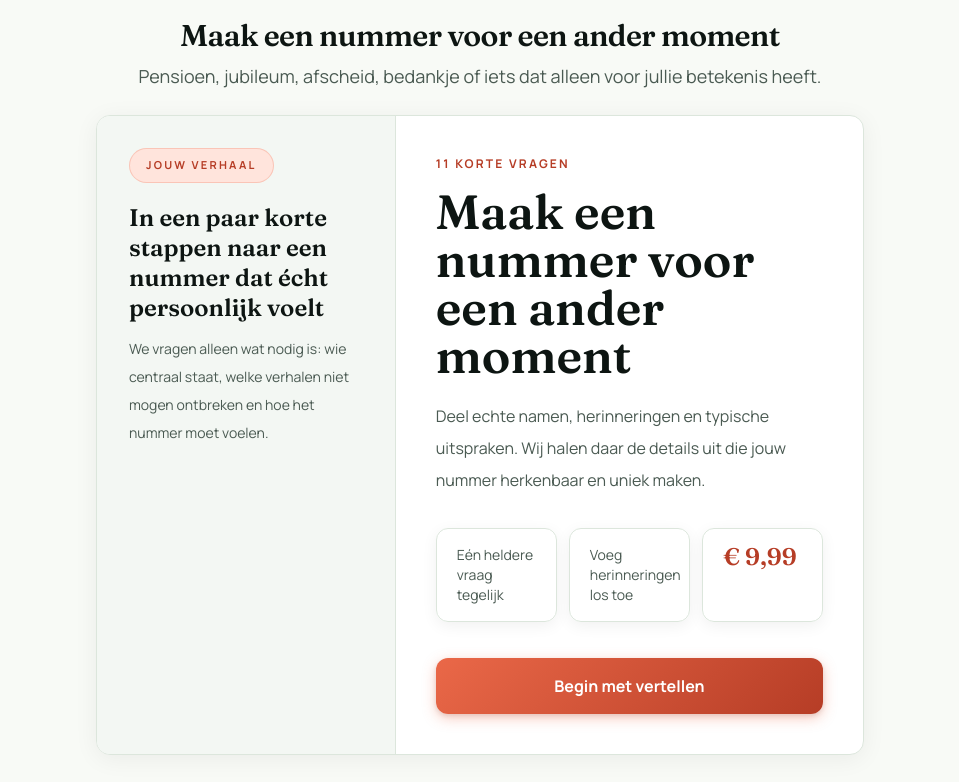
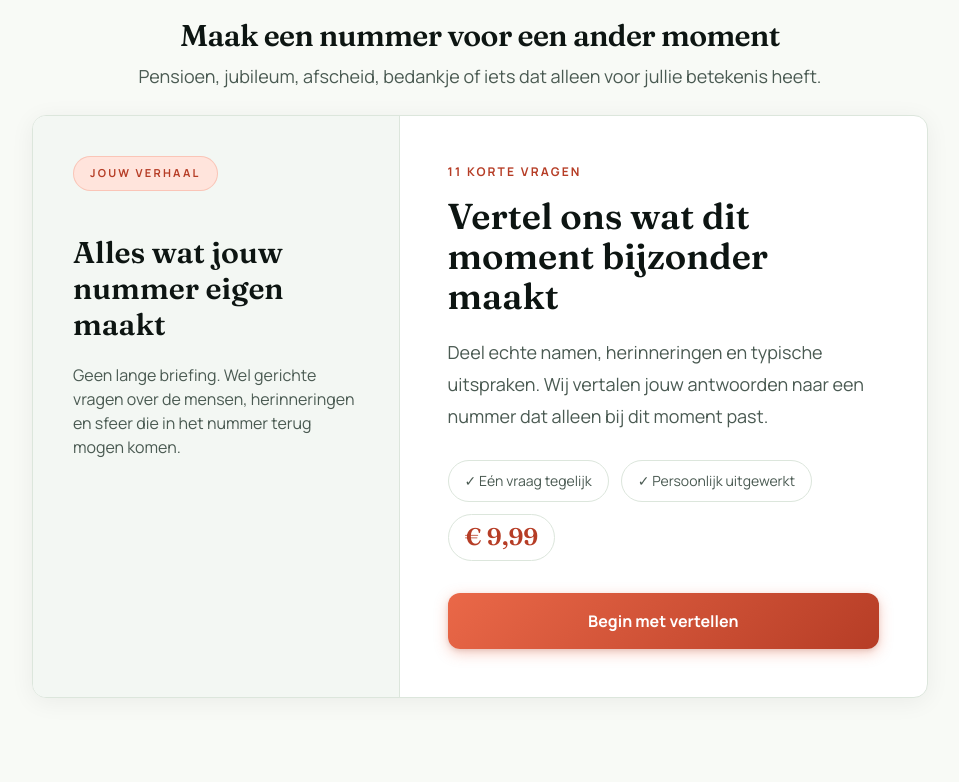
Before and after one commit to jeffreyzschottche/vooriedermoment, a Nuxt app in the folder frontend/: page /aanvraag in a window 1280 px wide. Shown: the part 2318-3100 px from the top of the page, without its empty margins (160-1119 px from the left). Built offline with nearby package versions, Linux system fonts and the light colour scheme.

Commit message:
Polish request form and moment calls to action

```diff
--- a/frontend/app/components/IntakeForm.vue
+++ b/frontend/app/components/IntakeForm.vue
@@ -266,35 +266,35 @@ function removeItem(fieldName: 'anecdotes' | 'mustMention', index: number) {
     </div>
 
     <form v-else @submit.prevent="nextStep" novalidate>
-      <section v-if="!started" class="grid gap-0 lg:grid-cols-[0.78fr_1.22fr]">
-        <aside class="border-b p-6 sm:p-8 lg:border-b-0 lg:border-r" :style="{ borderColor: 'var(--color-line)', background: 'var(--color-surface-soft)' }">
+      <section v-if="!started" class="grid gap-0 lg:grid-cols-[0.82fr_1.18fr]">
+        <aside class="border-b p-7 sm:p-9 lg:border-b-0 lg:border-r lg:p-10" :style="{ borderColor: 'var(--color-line)', background: 'var(--color-surface-soft)' }">
           <span class="section-kicker">Jouw verhaal</span>
-          <h2 class="font-display text-2xl font-semibold leading-tight" :style="{ color: 'var(--color-ink)' }">
-            In een paar korte stappen naar een nummer dat écht persoonlijk voelt
+          <h2 class="mt-6 font-display text-2xl font-semibold leading-tight sm:text-3xl" :style="{ color: 'var(--color-ink)' }">
+            Alles wat jouw nummer eigen maakt
           </h2>
-          <p class="mt-3 text-sm leading-7" :style="{ color: 'var(--color-ink-soft)' }">
-            We vragen alleen wat nodig is: wie centraal staat, welke verhalen niet mogen ontbreken en hoe het nummer moet voelen.
+          <p class="mt-5 text-sm leading-7 sm:text-base" :style="{ color: 'var(--color-ink-soft)' }">
+            Geen lange briefing. Wel gerichte vragen over de mensen, herinneringen en sfeer die in het nummer terug mogen komen.
           </p>
         </aside>
 
-        <div class="flex min-h-[460px] flex-col justify-center p-6 sm:p-10">
+        <div class="flex min-h-[420px] flex-col justify-center p-7 sm:p-10 lg:p-12">
           <span class="text-xs font-bold uppercase tracking-[0.18em]" :style="{ color: 'var(--accent-strong)' }">
             {{ fields.length }} korte vragen
           </span>
-          <h3 class="mt-4 font-display text-3xl font-semibold leading-tight sm:text-5xl" :style="{ color: 'var(--color-ink)' }">
-            Maak een nummer voor {{ category.title.toLowerCase() }}
+          <h3 class="mt-4 max-w-2xl font-display text-3xl font-semibold leading-[1.05] sm:text-4xl" :style="{ color: 'var(--color-ink)' }">
+            Vertel ons wat dit moment bijzonder maakt
           </h3>
-          <p class="mt-5 max-w-2xl text-base leading-8" :style="{ color: 'var(--color-ink-soft)' }">
-            Deel echte namen, herinneringen en typische uitspraken. Wij halen daar de details uit die jouw nummer herkenbaar en uniek maken.
+          <p class="mt-5 max-w-2xl text-base leading-7 sm:text-lg sm:leading-8" :style="{ color: 'var(--color-ink-soft)' }">
+            Deel echte namen, herinneringen en typische uitspraken. Wij vertalen jouw antwoorden naar een nummer dat alleen bij dit moment past.
           </p>
 
-          <div class="mt-8 grid gap-3 text-sm sm:grid-cols-3" :style="{ color: 'var(--color-ink-soft)' }">
-            <div class="metric-tile">Eén heldere vraag tegelijk</div>
-            <div class="metric-tile">Voeg herinneringen los toe</div>
-            <div class="metric-tile"><OfferBadge size="sm" inline /></div>
+          <div class="mt-7 flex flex-wrap items-center gap-3 text-sm" :style="{ color: 'var(--color-ink-soft)' }">
+            <div class="rounded-full border bg-white px-4 py-2.5" :style="{ borderColor: 'var(--color-line)' }">✓ Eén vraag tegelijk</div>
+            <div class="rounded-full border bg-white px-4 py-2.5" :style="{ borderColor: 'var(--color-line)' }">✓ Persoonlijk uitgewerkt</div>
+            <div class="rounded-full border bg-white px-4 py-2.5" :style="{ borderColor: 'var(--color-line)' }"><OfferBadge size="sm" inline /></div>
           </div>
 
-          <button type="button" class="stitch-button mt-9 w-full py-4 text-base sm:w-auto sm:px-10" @click="start">
+          <button type="button" class="stitch-button mt-8 w-full py-4 text-base sm:w-auto sm:px-10" @click="start">
             Begin met vertellen
           </button>
         </div>
--- a/frontend/app/pages/aanvraag.vue
+++ b/frontend/app/pages/aanvraag.vue
@@ -33,7 +33,7 @@ useSeoMeta({
       <MomentCard v-for="c in requestCategories" :key="c.slug" :category="c" />
     </div>
 
-    <div id="ander-moment" class="mx-auto mt-16 max-w-3xl scroll-mt-32">
+    <div id="ander-moment" class="mx-auto mt-16 max-w-4xl scroll-mt-32">
       <div v-reveal class="mb-6 text-center">
         <span class="section-kicker">Helemaal jouw gelegenheid</span>
         <h2 class="section-heading text-2xl md:text-3xl">Maak een nummer voor een ander moment</h2>
--- a/frontend/app/pages/over-ons.vue
+++ b/frontend/app/pages/over-ons.vue
@@ -24,7 +24,7 @@ const steps = [
       <div class="mx-auto max-w-3xl text-center">
         <span v-reveal class="section-kicker">Over ons</span>
         <h1 v-reveal class="section-heading text-4xl leading-tight md:text-6xl">
-          Een persoonlijk nummer hoeft geen luxe te zijn
+          Jouw eigen nummer is binnen handbereik
         </h1>
         <p v-reveal class="mt-6 text-lg leading-8" :style="{ color: 'var(--color-ink-soft)' }">
           Een eigen nummer laten maken was ooit vooral duur en tijdrovend. Wij maken het bereikbaar:
@@ -55,6 +55,7 @@ const steps = [
         <h2 v-reveal class="section-heading text-3xl md:text-4xl">Klaar voor jouw moment?</h2>
         <div v-reveal class="mt-8 flex flex-col items-center justify-center gap-4 sm:flex-row">
           <NuxtLink to="/momenten" class="stitch-button px-8 py-3.5">Bekijk alle momenten</NuxtLink>
+          <NuxtLink to="/aanvraag#ander-moment" class="stitch-outline-button px-8 py-3.5">Kies je eigen moment</NuxtLink>
           <NuxtLink to="/faq-contact" class="stitch-outline-button px-8 py-3.5">Stel een vraag</NuxtLink>
         </div>
       </div>
```
